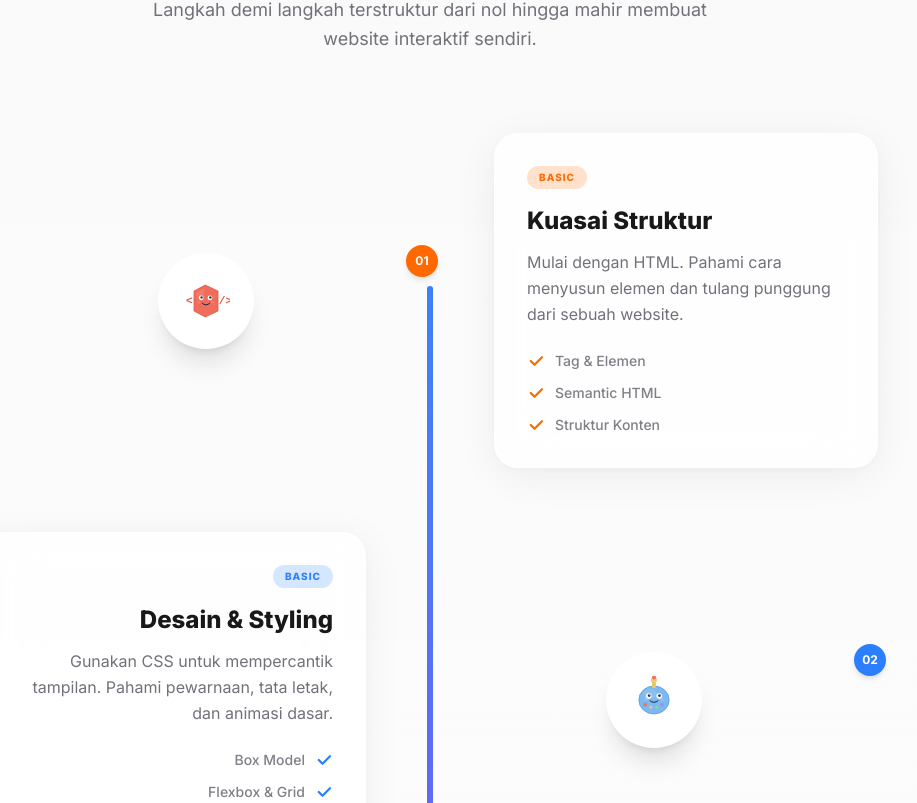
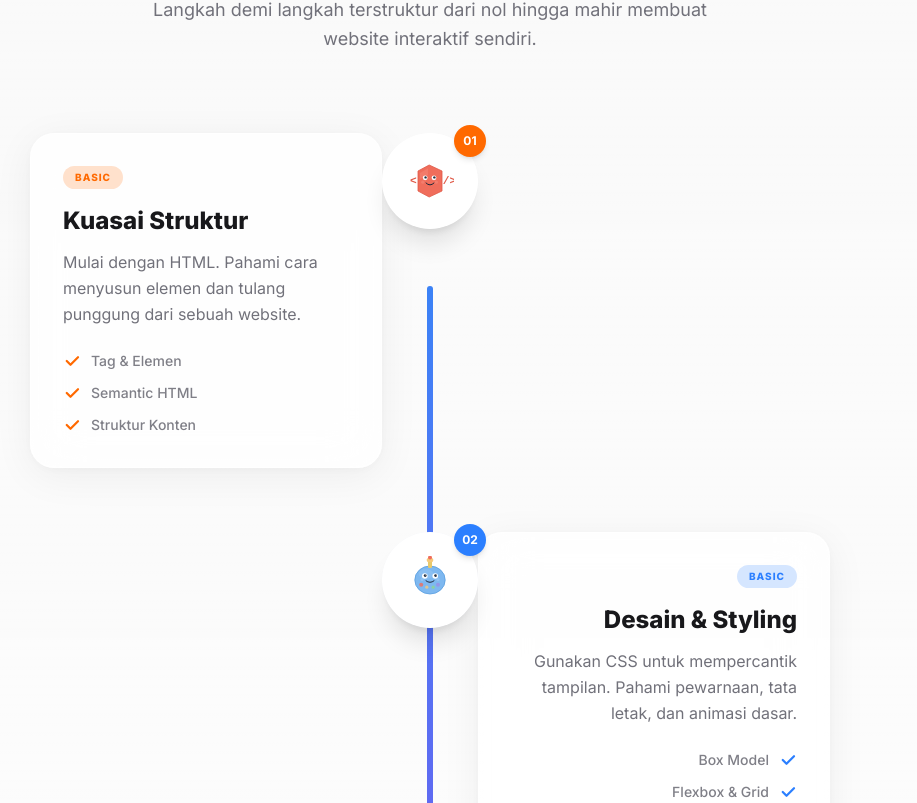
Before and after one commit to Naotica2/spear, a Next.js app: page / in a window 1280 px wide. Shown: the part 2697-3500 px from the top of the page, without its empty margins (210-1127 px from the left). Built offline with nearby package versions, Linux system fonts and the light colour scheme; no server answers.

Commit message:
style: fix vertical line alignment in learning path

```diff
--- a/src/app/page.tsx
+++ b/src/app/page.tsx
@@ -967,7 +967,7 @@ export default function HomePage() {
 
           <div className="relative">
             {/* Vertical Connecting Line (Desktop & Mobile) */}
-            <div className="absolute top-[10%] bottom-[10%] left-[38px] md:left-[50%] md:-translate-x-1/2 w-1.5 bg-slate-200/50 dark:bg-slate-700/50 rounded-full z-0">
+            <div className="absolute top-[10%] bottom-[10%] left-[38px] md:left-1/2 md:-translate-x-1/2 w-1.5 bg-slate-200/50 dark:bg-slate-700/50 rounded-full z-0">
               <motion.div
                 className="w-full bg-gradient-to-b from-primary via-accent to-success rounded-full"
                 initial={{ height: "0%" }}
@@ -977,7 +977,7 @@ export default function HomePage() {
               />
             </div>
 
-            <div className="space-y-16 relative z-10">
+            <div className="space-y-16 relative z-10 w-full max-w-4xl mx-auto">
               {[
                 {
                   num: '01',
@@ -1037,7 +1037,7 @@ export default function HomePage() {
                     viewport={{ once: true, margin: "-50px" }}
                   >
                     {/* Node / Icon Container */}
-                    <div className="absolute md:relative left-0 md:left-auto top-0 md:top-auto z-10 md:w-1/2 flex justify-center md:items-center">
+                    <div className={`absolute md:absolute left-0 top-0 z-10 flex justify-center md:items-center ${isEven ? 'md:left-1/2 md:-translate-x-1/2' : 'md:left-1/2 md:-translate-x-1/2'}`}>
                       <motion.div
                         className="w-20 h-20 md:w-24 md:h-24 rounded-full glass-strong shadow-xl flex items-center justify-center border-4 border-white dark:border-slate-800 bg-white/80 dark:bg-slate-900/80 z-20 relative"
                         whileHover={{ scale: 1.1, rotate: 5 }}
@@ -1053,7 +1053,7 @@ export default function HomePage() {
                     </div>
 
                     {/* Content Card */}
-                    <div className={`md:w-1/2 pl-24 md:pl-0 sm:pr-8 md:pr-0 ${isEven ? 'md:pr-12 lg:pr-16 md:text-right' : 'md:pl-12 lg:pl-16 md:text-left'} w-full`}>
+                    <div className={`w-full md:w-[calc(50%-3rem)] pl-24 md:pl-0 sm:pr-8 md:pr-0 ${isEven ? 'md:text-right md:pr-12' : 'md:text-left md:pl-12'}`}>
                       <div className="glass rounded-[24px] p-8 soft-shadow-lg w-full transition-transform md:group-hover:-translate-y-2 border border-white/40 dark:border-white/5 bg-white/40 dark:bg-slate-900/40 hover:bg-white/80 dark:hover:bg-slate-800/80 backdrop-blur-xl">
                         <div className={`flex flex-col ${isEven ? 'md:items-end' : 'md:items-start'}`}>
                           <div className={`inline-block px-3 py-1 rounded-full text-[10px] font-extrabold uppercase tracking-widest mb-4 ${step.bgLightClass} ${step.colorClass}`}>
```
